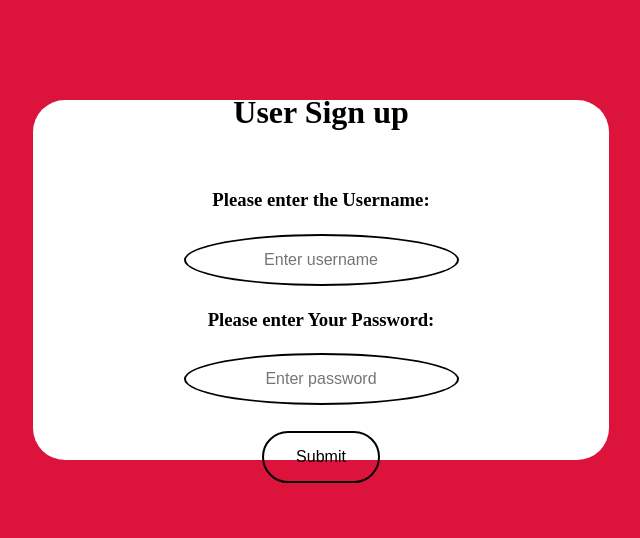
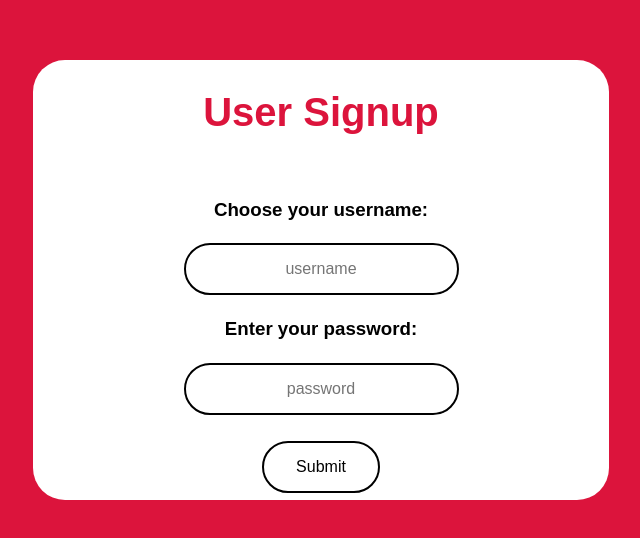
Before and after one commit to XiangyuLiualex/SENG513_Project, a website: page public/html/signup.html in a window 1280 px wide. Shown: the part 120-658 px from the top of the page, without its empty margins (319-959 px from the left). Drawn offline with nearby package versions, Linux system fonts and the light colour scheme.

Commit message:
updated css for signup

```diff
--- a/public/css/style.css
+++ b/public/css/style.css
@@ -1,4 +1,5 @@
 body {
+    font-family: Arial, Helvetica, sans-serif;
     margin: 0;
 	background-color:crimson;
     /* padding: 20px; */
@@ -35,6 +36,12 @@ body {
     color: black;
 }
 
+.sign-up-header{
+    color: crimson;
+    font-size: 2.5rem;
+
+}
+
 .butt {
     background-color: transparent;
     border: 2px solid black;
@@ -54,15 +61,17 @@ body {
     background-color: crimson;
 }
 
-.inputbox {
+.inputbox{
     border: none;
     padding: 15px 32px;
     text-align: center;
     font-size: 16px;
     margin: 4px 2px;
     border: 2px solid black;
-    border-radius: 50%;
+    border-radius: 2rem;
 }
+
+
 .back{
     height: 100%;
     width: 100%;
@@ -78,6 +87,19 @@ body {
     width: 45%;
     justify-content: center;
     height: 45%;
+    align-items: center;
+    vertical-align:middle;
+    border-radius: 2rem;
+
+}
+
+.box-su{
+    display: flex;
+    justify-content: center;
+    background-color:white;
+    width: 45%;
+    justify-content: center;
+    height: 55%;
     align-items: center;
     vertical-align:middle;
     border-radius: 2rem;
--- a/public/html/signup.html
+++ b/public/html/signup.html
@@ -10,15 +10,15 @@
 </head>
 <body>
 	<div class="back">
-        <div class="box">
+        <div class="box-su">
           <div>
-            <h1>User Sign up</h1>
+            <h1 class="sign-up-header">User Signup</h1>
             <br>
-            <h3>Please enter the Username: </h3>
-            <input type="text" class="inputbox" id="username" placeholder="Enter username">
+            <h3>Choose your username:</h3>
+            <input type="text" class="inputbox in-un" id="username" placeholder="username"onfocus="this.placeholder=''" onblur="this.placeholder='username'">
             <br>
-            <h3>Please enter Your Password: </h3>
-            <input type="text" class="inputbox" id="password" placeholder="Enter password">
+            <h3>Enter your password:</h3>
+            <input type="text" class="inputbox in-pw" id="password" placeholder="password" onfocus="this.placeholder=''" onblur="this.placeholder='password'">
             <br>
             <br>
             <button class="butt" onclick="sendRequest()">Submit</button>
```
